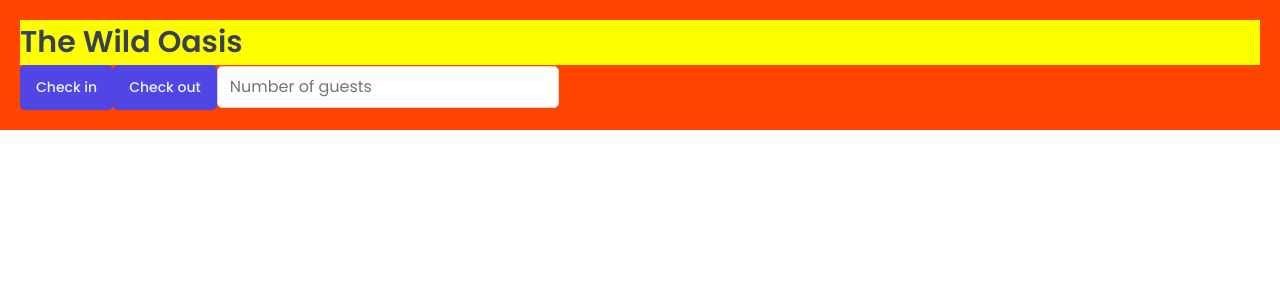
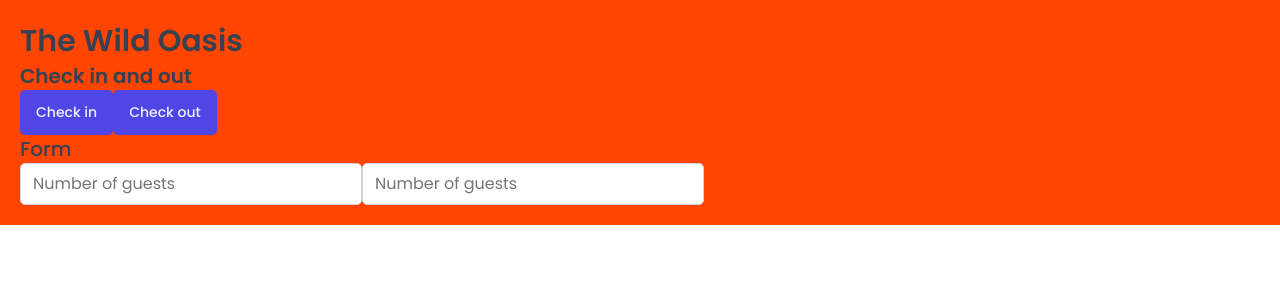
Before and after one commit to iljasolomatin/the-wild-oasis, a React (Vite) app: page / in a window 1280 px wide. Shown: the top 300 px of the page. Built offline with nearby package versions, Linux system fonts and the light colour scheme; a web font is replaced by a local one.

Commit message:
Add reusable Heading component and update usage
Introduced a new Heading component in src/ui/Heading.jsx to standardize heading styles using styled-components. Updated App.jsx to replace the previous H1 styled component with the new Heading component for h1, h2, and h3 elements.

```diff
--- a/src/App.jsx
+++ b/src/App.jsx
@@ -2,12 +2,7 @@
 import GlobalStyles from "./styles/GlobalStyle";
 import Button from "./ui/Button";
 import Input from "./ui/Input";
-
-const H1 = styled.h1`
-  font-size: 30px;
-  font-weight: 600;
-  background-color: yellow;
-`;
+import Heading from "./ui/Heading";
 
 const StyledApp = styled.div`
   background-color: orangered;
@@ -19,10 +14,13 @@
     <>
       <GlobalStyles />
       <StyledApp>
-        <H1>The Wild Oasis</H1>
+        <Heading as="h1">The Wild Oasis</Heading>
+        <Heading as="h2">Check in and out</Heading>
         <Button>Check in</Button>
         <Button>Check out</Button>
+        <Heading as="h3">Form</Heading>
 
+        <Input type="number" placeholder="Number of guests" />
         <Input type="number" placeholder="Number of guests" />
       </StyledApp>
     </>
--- /dev/null
+++ b/src/ui/Heading.jsx
@@ -0,0 +1,28 @@
+import styled, { css } from "styled-components";
+
+const Heading = styled.h1`
+  ${(props) =>
+    props.as === "h1" &&
+    css`
+      font-size: 3rem;
+      font-weight: 600;
+    `}
+
+  ${(props) =>
+    props.as === "h2" &&
+    css`
+      font-size: 2rem;
+      font-weight: 600;
+    `}
+
+  ${(props) =>
+    props.as === "h3" &&
+    css`
+      font-size: 2rem;
+      font-weight: 500;
+    `}
+
+  line-height: 1.4
+`;
+
+export default Heading;
```
